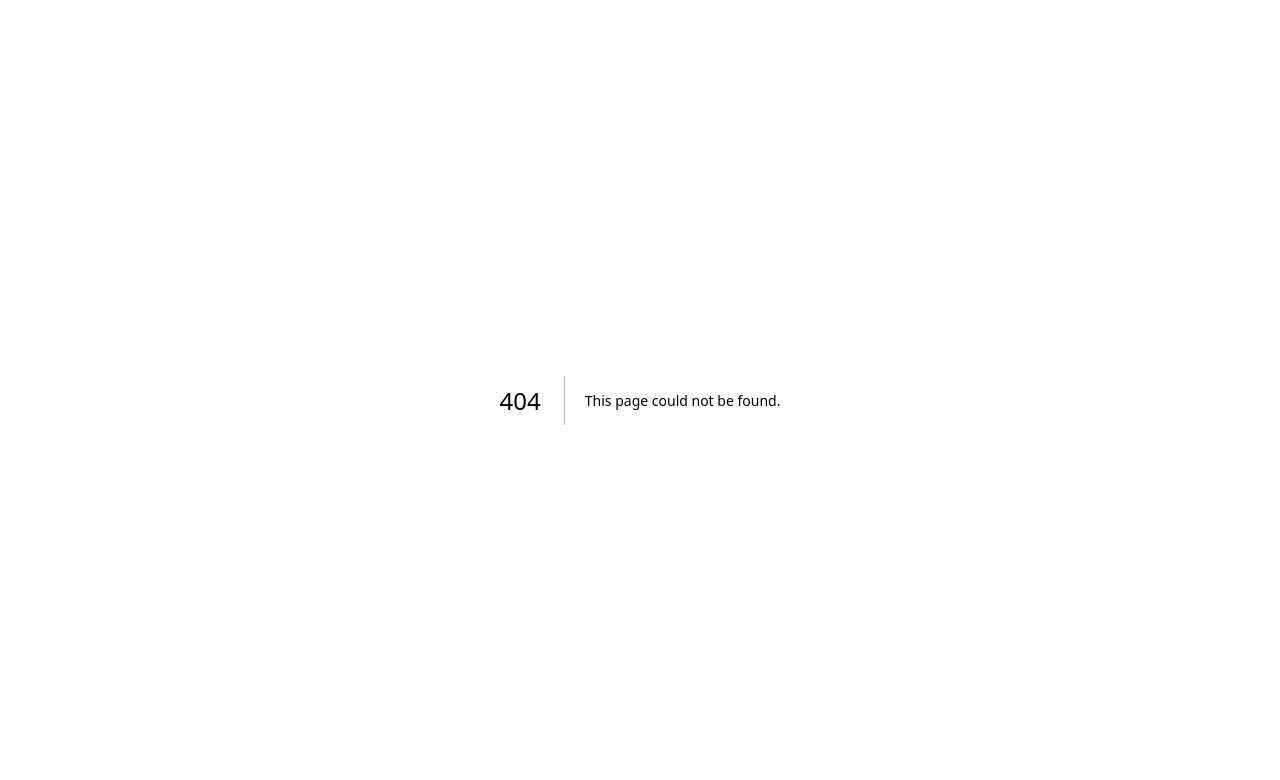
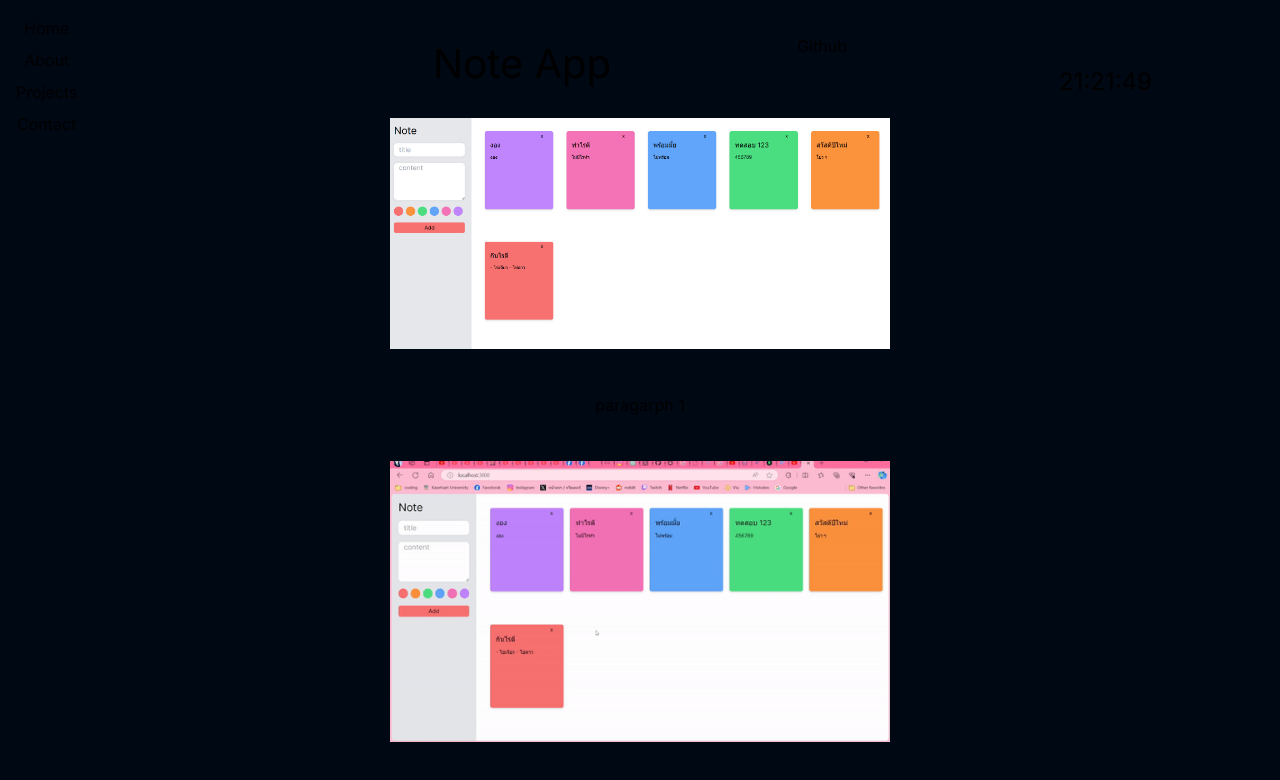
Before and after one commit to newweww/portfolio, a Next.js app: page /pages/1/projects/noteapp in a window 1280 px wide. Before the commit this address had no page. Shown: the top 780 px of the page. Built offline with nearby package versions, Linux system fonts and the light colour scheme.

Commit message:
add noteapp project

```diff
--- a/app/pages/[theme]/project/page.js
+++ b/app/pages/[theme]/project/page.js
@@ -44,6 +44,9 @@ export default function Project({ params }) {
                                             <span class={`inline-block badge-${theme} text-xs font-semibold px-2 rounded-full uppercase mr-1 mb-1`}>MongoDB</span>
                                         </div>
                                         <p className={`text-${theme}`} style={{ fontSize: '15px' }}>Nova Bot เป็นบอทสำหรับใช้บนดิสคอร์ด ผมได้สร้างบอทตัวนี้ขึ้นเพื่อให้ง่ายต่อการจัดการเซิร์ฟเวอร์ โดยบอทตัวมีมีความสามารถในการจัดการเซิร์ฟเวอร์คอมมูนิตี้เบื้องต้น</p>
+                                        {/* <div className='flex w-auto justify-end'>
+                                            <p className={`text-${theme}`} style={{ fontSize: '15px' }}>10/4/2024</p>
+                                        </div> */}
                                     </div>
                                 </div>
                             </Fade>
@@ -90,7 +93,7 @@ export default function Project({ params }) {
                                     </div>
                                 </div>
                             </Fade>
-                            <Fade delay={400} triggerOnce>
+                            <Fade delay={200} triggerOnce>
                                 <div className={`flex flex-col w-1/2 border-${theme} hover-zoom`} style={{ width: '100%', height: '470px' }} onClick={() => router.push(`/pages/${theme}/projects/tesla-clone`)}>
                                     <div className='flex justify-center' style={{ height: '180px' }}>
                                         <Image
@@ -110,7 +113,27 @@ export default function Project({ params }) {
                                     </div>
                                 </div>
                             </Fade>
-
+                            <Fade delay={400} triggerOnce>
+                                <div className={`flex flex-col w-1/2 border-${theme} hover-zoom`} style={{ width: '100%', height: '470px' }} onClick={() => router.push(`/pages/${theme}/projects/noteapp`)}>
+                                    <div className='flex justify-center' style={{ height: '180px' }}>
+                                        <Image
+                                            src="/img/projects/project5/noteapp.png"
+                                            width={300}
+                                            height={100}
+                                            alt="Project 2"
+                                        />
+                                    </div>
+                                    <div className='p-3' style={{ width: '300px' }}>
+                                        <h1 className={`text-${theme} mx-2 mt-2`} style={{ fontSize: '30px' }}>Note App</h1>
+                                        <div className='flex flex-wrap mb-3'>
+                                            <span class={`inline-block badge-${theme} text-xs font-semibold px-2 rounded-full uppercase mr-1 mb-1`}>NextJs</span>
+                                            <span class={`inline-block badge-${theme} text-xs font-semibold px-2 rounded-full uppercase mr-1 mb-1`}>Tailwind</span>
+                                            <span class={`inline-block badge-${theme} text-xs font-semibold px-2 rounded-full uppercase mr-1 mb-1`}>MongoDB</span>
+                                        </div>
+                                        <p className={`text-${theme}`} style={{ fontSize: '15px' }}>โปรเจ็คเป็นโปรเจ็คการทำเว็บเลียนแบบเว็บของ Tesla เพื่อเป็นการฝึกการทำงานด้าน Frontend</p>
+                                    </div>
+                                </div>
+                            </Fade>
                         </div>
                     </div>
                 </div>
--- /dev/null
+++ b/app/pages/[theme]/projects/noteapp/page.js
@@ -0,0 +1,103 @@
+'use client'
+
+import { useEffect, useState, useRef } from 'react';
+import Image from 'next/image';
+import { useRouter } from 'next/navigation';
+
+export default function Tesla_clone({ params }) {
+    const router = useRouter();
+    const [theme, setTheme] = useState();
+
+    useEffect(() => {
+        setTheme(params.theme);
+    }, []);
+
+    const modalRef = useRef(null);
+
+    const [showModal, setShowModal] = useState(false);
+    const [selectedImage, setSelectedImage] = useState('');
+
+    const handleImageClick = (imageUrl) => {
+        setSelectedImage(imageUrl);
+        setShowModal(true);
+    };
+
+    const closeModal = () => {
+        setSelectedImage('');
+        setShowModal(false);
+    };
+
+    useEffect(() => {
+        const handleClickOutside = (event) => {
+            if (modalRef.current && !modalRef.current.contains(event.target)) {
+                closeModal();
+            }
+        };
+
+        if (showModal) {
+            document.addEventListener('mousedown', handleClickOutside);
+        } else {
+            document.removeEventListener('mousedown', handleClickOutside);
+        }
+
+        return () => {
+            document.removeEventListener('mousedown', handleClickOutside);
+        };
+    }, [showModal]);
+
+    return (
+        <div className="flex justify-center items-center h-screen">
+            <div className="flex flex-col m-auto project-content">
+                <div className={`flex flex-col justify-around border-${theme}-btline md:flex-col lg:flex-row xl:flex-row 2xl:flex-row`}>
+                    <div>
+                        <h5 className={`text-${theme}`} style={{ fontSize: '40px' }}>Note App</h5>
+                    </div>
+                    <div className="flex flex-row">
+                        <a className='md:static lg:static xl:static 2xl:absolute max-w-28' href="https://github.com/newweww/Noteapp" target="_blank" rel="noopener noreferrer">
+                            <div className={`border-${theme} text-${theme}`}>
+                                Github
+                            </div>
+                        </a>
+                    </div>
+                </div>
+
+
+                <br />
+                <div className='flex justify-center'>
+                    <Image
+                        src="/img/projects/project5/noteapp.png"
+                        width={500}
+                        height={100}
+                        alt="Project 2"
+                        onClick={() => handleImageClick("/img/projects/project5/noteapp.png")}
+                        style={{ cursor: 'pointer' }}
+                    />
+                </div>
+                <br />
+                <div className='flex justify-center p-5'>
+                    <p className={`text-${theme}`}>paragarph 1</p>
+                </div>
+                <br />
+                <div className='flex flex-col items-center'>
+                    <Image
+                        src="/img/projects/project5/notegif.gif"
+                        width={500}
+                        height={100}
+                        alt="Project 2"
+                        onClick={() => handleImageClick("/img/projects/project5/notegif.gif")}
+                        style={{ cursor: 'pointer' }}
+                    />
+                    <br />
+                </div>
+            </div>
+
+            {showModal && (
+                <div className="fixed top-0 left-0 w-full h-full flex justify-center items-center bg-gray-800 bg-opacity-75">
+                    <div ref={modalRef} className="max-w-3xl">
+                        <img src={selectedImage} alt="Popup" className="max-w-full h-auto" />
+                    </div>
+                </div>
+            )}
+        </div>
+    );
+}
```
Also changed, not shown: public/img/projects/project5/noteapp.png (added), public/img/projects/project5/notegif.gif (added).
